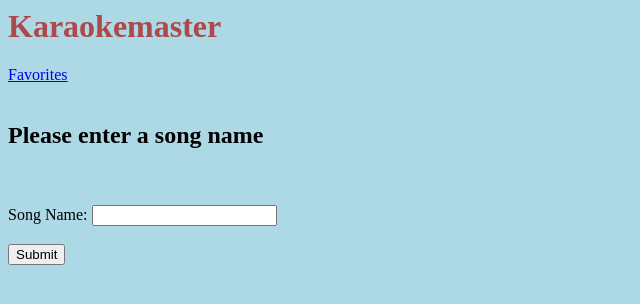
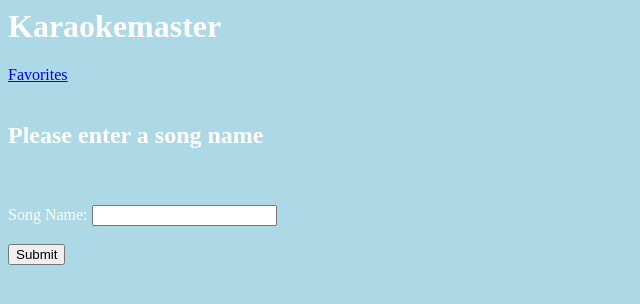
Before and after one commit to aliulex/comp20-final-project, a website: page index.html in a window 1280 px wide. Shown: the whole page, without its empty margins (0-640 px from the left). Drawn offline with Linux system fonts and the light colour scheme.

Commit message:
Update index.html

```diff
--- a/index.html
+++ b/index.html
@@ -2,9 +2,10 @@
 <head>
 <title>Karaokemaster</title>
     <style type = "text/css">
-        h1{color: #AB494B}
+        h1{color: #ffffff}
         body {
             background-color: #ADD8E6;
+            color: #ffffff;
         }
     </style>
 </style>
```
